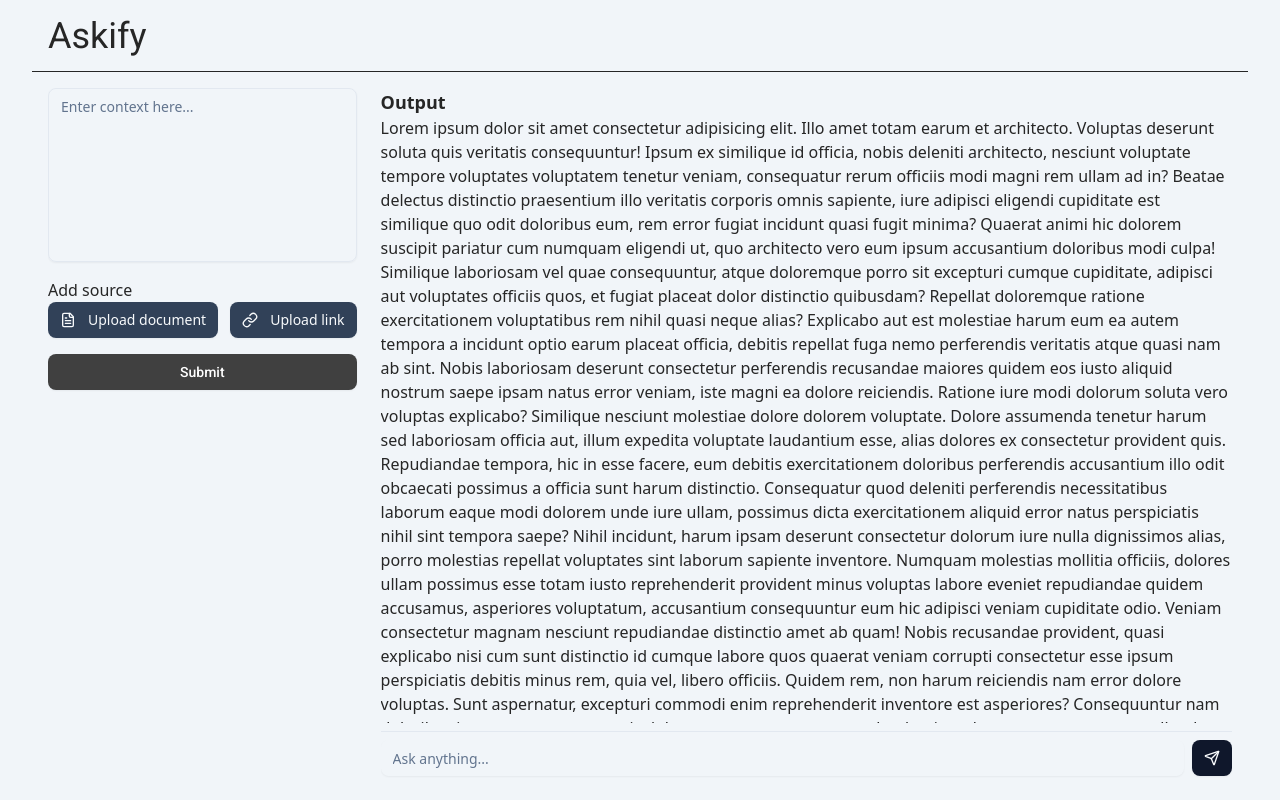
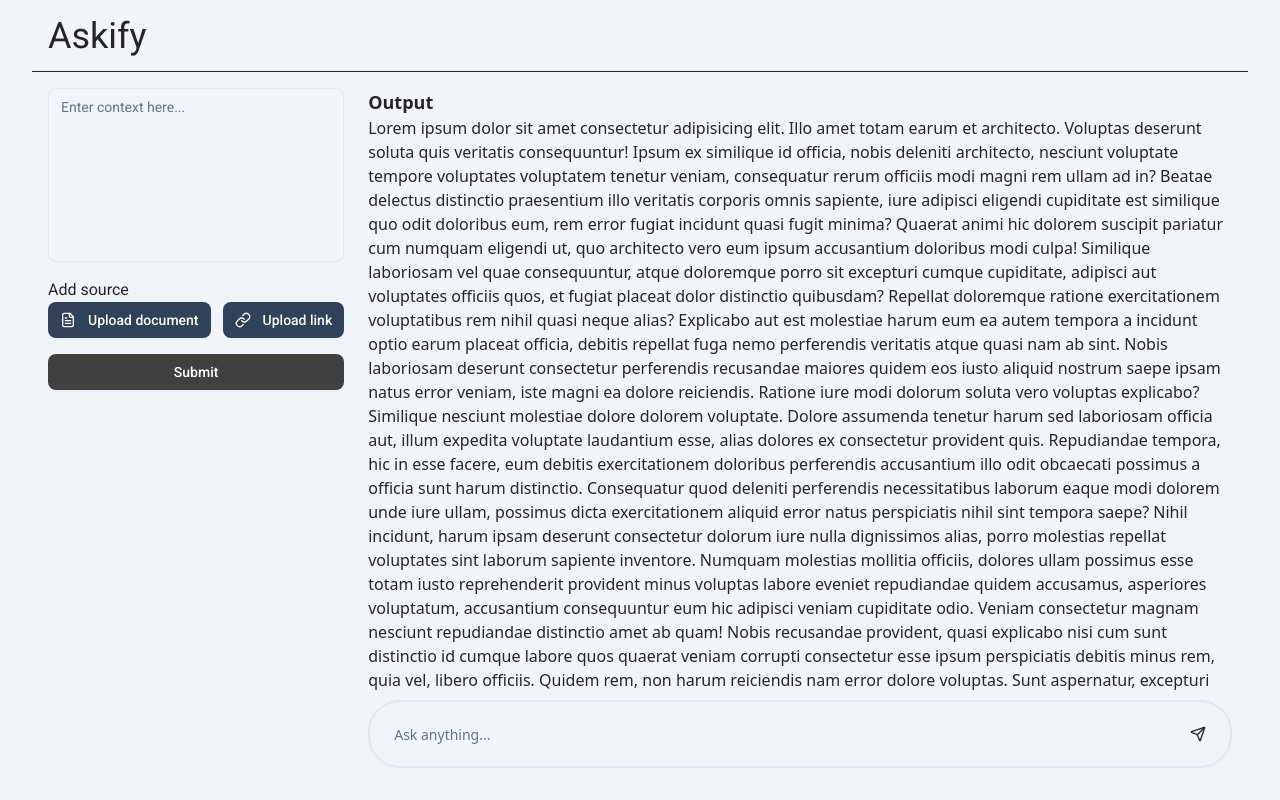
Before and after one commit to Manoj-Kumar-Munda/askify, a Next.js app: page / in a window 1280 px wide. Built offline with nearby package versions, Linux system fonts and the light colour scheme.

Commit message:
feat: layout and styling changes done

```diff
--- a/app/layout.tsx
+++ b/app/layout.tsx
@@ -17,7 +17,7 @@ const roboto = Roboto({
 });
 
 export const metadata: Metadata = {
-  title: "Create Next App",
+  title: "Askify | RAG chatbot",
   description: "Generated by create next app",
 };
 
--- a/components/context-input.tsx
+++ b/components/context-input.tsx
@@ -55,9 +55,9 @@ const ContextInput = () => {
   }, [file]);
 
   return (
-    <div className="h-full flex flex-col gap-4">
+    <div className="h-full flex flex-col gap-4 font-family-roboto">
       <Textarea
-        className="resize-none h-1/4 focus:outline-none focus:ring-2 focus:ring-red-500"
+        className="resize-none h-1/4 focus:outline-none"
         value={context}
         onChange={(e) => setContext(e.target.value)}
         placeholder="Enter context here..."
@@ -65,7 +65,7 @@ const ContextInput = () => {
 
       {/* add source - attach docs or website url */}
       <div>
-        <p>Add source</p>
+        <p className="">Add source</p>
 
         <div className="flex items-center gap-3">
           <div>
--- a/components/output.tsx
+++ b/components/output.tsx
@@ -20,7 +20,7 @@ const Output = () => {
     }
   };
   return (
-    <div className="h-full flex flex-col gap-2">
+    <div className="h-full flex flex-col gap-2 pb-4">
       <div className="grow overflow-y-auto h-full no-scrollbar">
         <h2 className="text-lg font-semibold">Output</h2>
         <p>
@@ -85,16 +85,16 @@ const Output = () => {
         </p>
       </div>
 
-      <form className="flex gap-2 items-center border-t py-2">
+      <form className="flex gap-2 items-center border-2 focus-within:border-neutral-800 p-3 rounded-4xl">
         <Input
-          className="border-none outline-none focus-visible:ring-0"
+          className="border-none outline-none focus-visible:ring-0 outline-0 shadow-none"
           value={chatInput}
           onChange={(e) => setChatInput(e.target.value)}
           placeholder="Ask anything..."
           onKeyDown={keyDownHandler}
         />
-        <Button onClick={handleSend}>
-          <Send />
+        <Button className="shadow-none rounded-full size-10 text-white bg-transparent hover:bg-gray-200 transition-colors" onClick={handleSend}>
+          <Send className="text-neutral-800" size={64} />
         </Button>
       </form>
     </div>
--- a/components/ui/textarea.tsx
+++ b/components/ui/textarea.tsx
@@ -7,7 +7,7 @@ function Textarea({ className, ...props }: React.ComponentProps<"textarea">) {
     <textarea
       data-slot="textarea"
       className={cn(
-        "border-input placeholder:text-muted-foreground focus-visible:border-ring focus-visible:ring-ring/50 aria-invalid:ring-destructive/20 dark:aria-invalid:ring-destructive/40 aria-invalid:border-destructive dark:bg-input/30 flex field-sizing-content min-h-16 w-full rounded-md border bg-transparent px-3 py-2 text-base shadow-xs transition-[color,box-shadow] outline-none focus-visible:ring-[3px] disabled:cursor-not-allowed disabled:opacity-50 md:text-sm",
+        "border-input placeholder:text-muted-foreground focus-visible:border-ring focus-visible:ring-ring/50 aria-invalid:ring-destructive/20 dark:aria-invalid:ring-destructive/40 aria-invalid:border-destructive dark:bg-input/30 flex field-sizing-content min-h-16 w-full rounded-md border bg-transparent px-3 py-2 text-base shadow-none transition-[color,box-shadow] outline-none disabled:cursor-not-allowed disabled:opacity-50 md:text-sm",
         className
       )}
       {...props}
```
